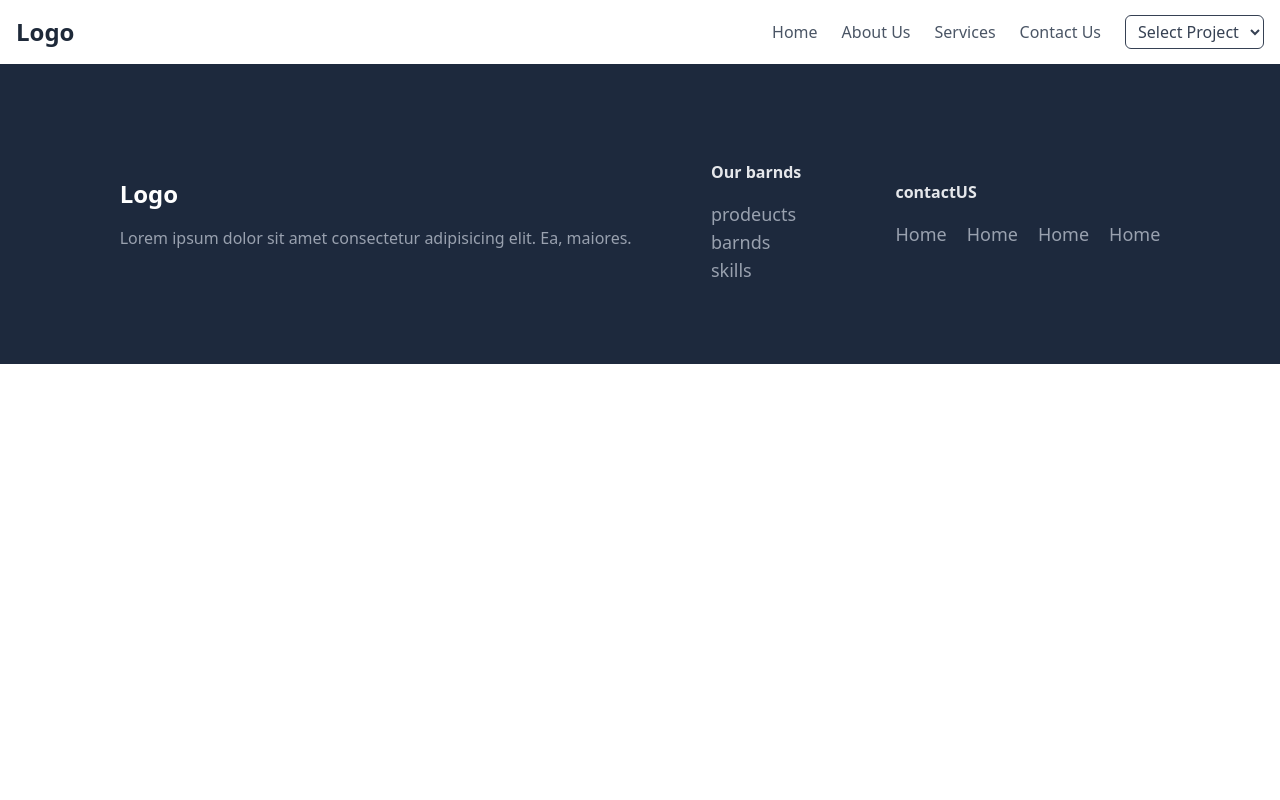
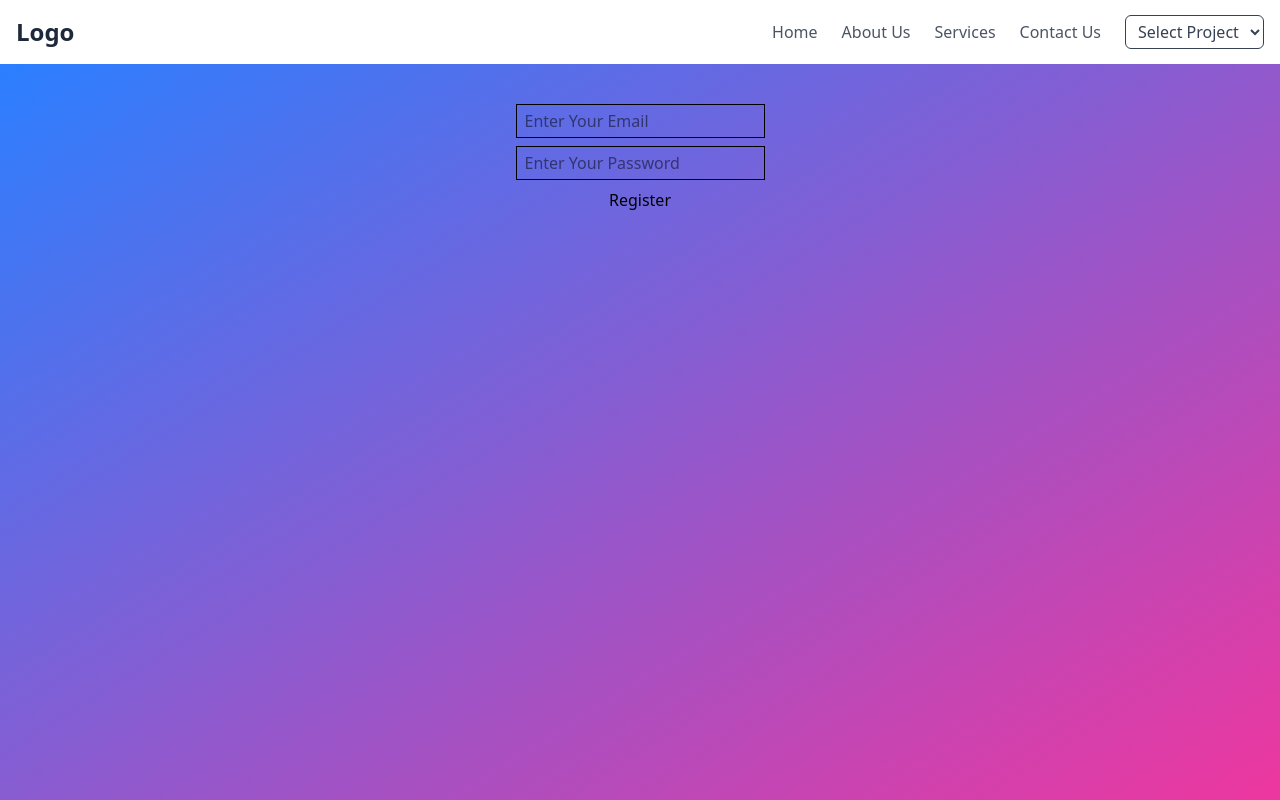
Before and after one commit to jumaghulami/React-juma, a React (Vite) app: page /project5 in a window 1280 px wide. Shown: the top 800 px of the page. Built offline with nearby package versions, Linux system fonts and the light colour scheme.

Commit message:
fixit the all

```diff
--- a/src/App.jsx
+++ b/src/App.jsx
@@ -10,6 +10,7 @@ import Project1 from "./project/project1/Project1";
 import Project2 from "./project/project2/Project2";
 import Project3 from "./project/project3/Project3";
 import Project4 from "./project/project4/Project4";
+import Project5 from "./project/project5/Project5";
 
 function App() {
   return (
@@ -25,6 +26,7 @@ function App() {
           <Route path="/project2" element={<Project2 />} />
           <Route path="/project3" element={<Project3 />} />
           <Route path="/project4" element={<Project4 />} />
+          <Route path="/project5" element={<Project5 />} />
         </Routes>
         <Footer />
       </div>
--- a/src/project/project4/Project4.jsx
+++ b/src/project/project4/Project4.jsx
@@ -1,10 +1,19 @@
 import React, { useState } from "react";
 
 function Project4() {
+  const [color, setColor] = useState("blue");
   const [count, setCount] = useState(0);
+  const [input, setInput] = useState("");
 
-  const handleCount = () => {
+  const bgColor =
+    color === "blue" ? "text-black bg-blue-400" : " text-white bg-red-500";
+
+  const handleClick = () => {
     setCount(count + 1);
+  };
+
+  const handleTypeText = (e) => {
+    setInput(e.target.value);
   };
 
   return (
@@ -14,7 +23,33 @@ function Project4() {
           Welcome to My page
         </h1>
 
-        <div></div>
+        <div className=" flex flex-col ">
+          <p className={`py-10 border px-2 text-center ${bgColor}`}>
+            change the bg-color:{color}
+          </p>
+          <p className=" mb-5">type text in here:{input}</p>
+          <p>text count:{count}</p>
+          <hr className=" mb-5" />
+          <button
+            onClick={() => setColor(color === "blue" ? "red" : "blue")}
+            className=" mb-2 bg-blue-500 px-5 py-1 hover:bg-blue-700 roudned-lg text-white font-bold"
+          >
+            change bg-color
+          </button>
+          <input
+            value={input}
+            onChange={handleTypeText}
+            type="text"
+            placeholder="Enter some things... "
+            className=" mb-2  border px-2 py-1 rounded-lg border-gray-400"
+          />
+          <button
+            onClick={handleClick}
+            className=" mb-2 bg-blue-500 px-5 py-1 hover:bg-blue-700 roudned-lg text-white font-bold"
+          >
+            Add number
+          </button>
+        </div>
       </div>
     </div>
   );
--- /dev/null
+++ b/src/project/project5/Project5.jsx
@@ -0,0 +1,38 @@
+import React, { useState } from "react";
+
+function Project5() {
+  const [email, setEmail] = useState("");
+  const [password, setPassword] = useState("");
+  const handleSubmit = (e) => {
+    e.preventDefault();
+    console.log({ email, password });
+  };
+
+  return (
+    <div className=" h-screen bg-gradient-to-br from-blue-500 to bg-pink-500">
+      <div className=" flex justify-center ">
+        <div className=" py-10">
+          <form className=" flex flex-col gap-2" onSubmit={handleSubmit}>
+            <input
+              value={email}
+              onChange={(e) => setEmail(e.target.value)}
+              type="email"
+              placeholder="Enter Your Email"
+              className=" border  px-2 py-1 rounded-lgs"
+            />
+            <input
+              value={password}
+              onChange={(e) => setPassword(e.target.value)}
+              type="password"
+              placeholder="Enter Your Password"
+              className=" border  px-2 py-1 rounded-lgs"
+            />
+            <button type="submit">Register</button>
+          </form>
+        </div>
+      </div>
+    </div>
+  );
+}
+
+export default Project5;
--- a/src/shop-bike/navbar/Navbar.jsx
+++ b/src/shop-bike/navbar/Navbar.jsx
@@ -17,6 +17,7 @@ const Navbar = () => {
     { name: "Project2", href: "/project2" },
     { name: "Project3", href: "/project3" },
     { name: "Porjecr4", href: "/project4" },
+    { name: "Porjecr5", href: "/project5" },
   ];
 
   const handleSelectChange = (e) => {
@@ -67,7 +68,7 @@ const Navbar = () => {
           </div>
 
           {/* Mobile menu button */}
-          <div className="md:hidden flex items-center">
+          <div className="md:hidden flex items-center ">
             <button
               onClick={() => setIsOpen(!isOpen)}
               className="text-gray-600 hover:text-gray-800"
```
